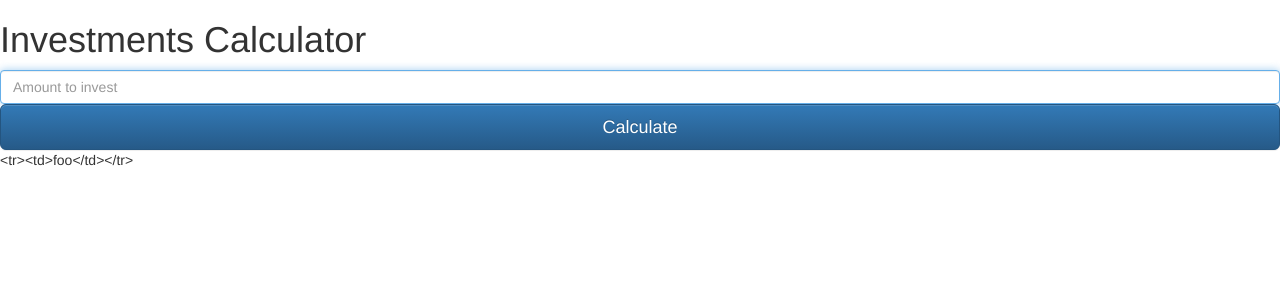
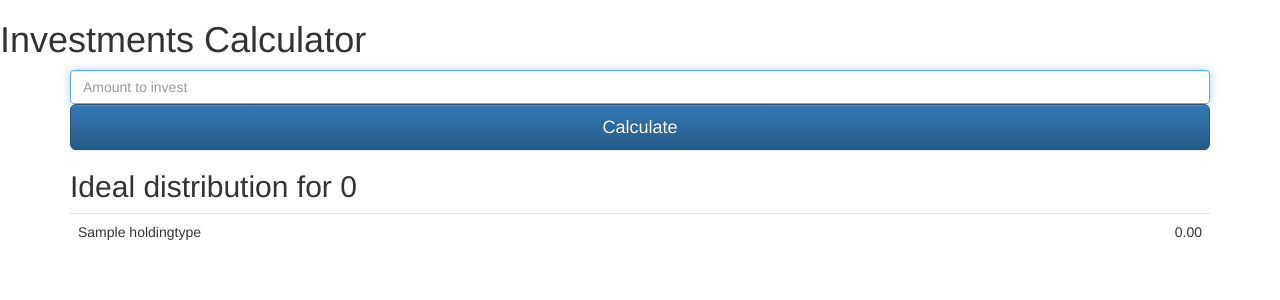
Before and after one commit to patricklam/distribute, a Django app: page /track/ in a window 1280 px wide. Shown: the top 300 px of the page. Run offline with Django 3.2, Linux system fonts and the light colour scheme; tables that the repository leaves empty hold one stand-in row (Sample ...); some libraries are stand-ins or nearby versions.

Commit message:
generate initial view (based on static amount)

```diff
--- a/track/templates/track/index.html
+++ b/track/templates/track/index.html
@@ -25,17 +25,26 @@
     <!-- Include all compiled plugins (below), or include individual files as needed -->
     <script src="https://maxcdn.bootstrapcdn.com/bootstrap/3.3.1/js/bootstrap.min.js"></script>
 
+    <div class="container">
     {% if error_message %}<p><strong>{{ error_message }}</strong></p>{% endif %}
 
-    <form action="{% url 'track:index' %}" class="form-calculator" method="post">
+    <form class="form-calculator" method="POST">
       {% csrf_token %}
       <label for="amount" class="sr-only">Amount to invest</label>
-      <input type="amount" id="inputEmail" class="form-control" placeholder="Amount to invest" required autofocus>
-      <button class="btn btn-lg btn-primary btn-block" type="submit">Calculate</button>
+      <input type="amount" name="amount" id="inputEmail" class="form-control" placeholder="Amount to invest" required autofocus>
+      <input class="btn btn-lg btn-primary btn-block" id="submit" type="submit" value="Calculate"/>
     </form>
 
-    <table>
-      {{ table_contents }}
+    {% if table_contents %}
+    <h2>Ideal distribution for {{ amount }} </h2>
+    <table class="table">
+      {% for r in table_contents %}
+      <tr>
+        <td>{{ r.0 }}</td> <td class="text-right"> {{ r.1 }} </td>
+      </tr>
+      {% endfor %}
     </table>
+    {% endif %}
+   </div>
   </body>
 </html>
--- a/track/views.py
+++ b/track/views.py
@@ -1,6 +1,15 @@
 from django.shortcuts import render
+from track.models import AllocationRule
+from decimal import *
 
 def index(request):
-    # amount = request.POST['amount']
-    context = {'table_contents' : '<tr><td>foo</td></tr>'}
+    amount = 0
+    if 'amount' in request.POST:
+        amount = Decimal(request.POST['amount'])
+    investments = []
+    for ar in AllocationRule.objects.all():
+        amt = ar.percent * amount / 100
+        investments.append([ar.holding.name, amt])
+    context = {'amount' : amount,
+               'table_contents' : investments}
     return render(request, 'track/index.html', context)
```
